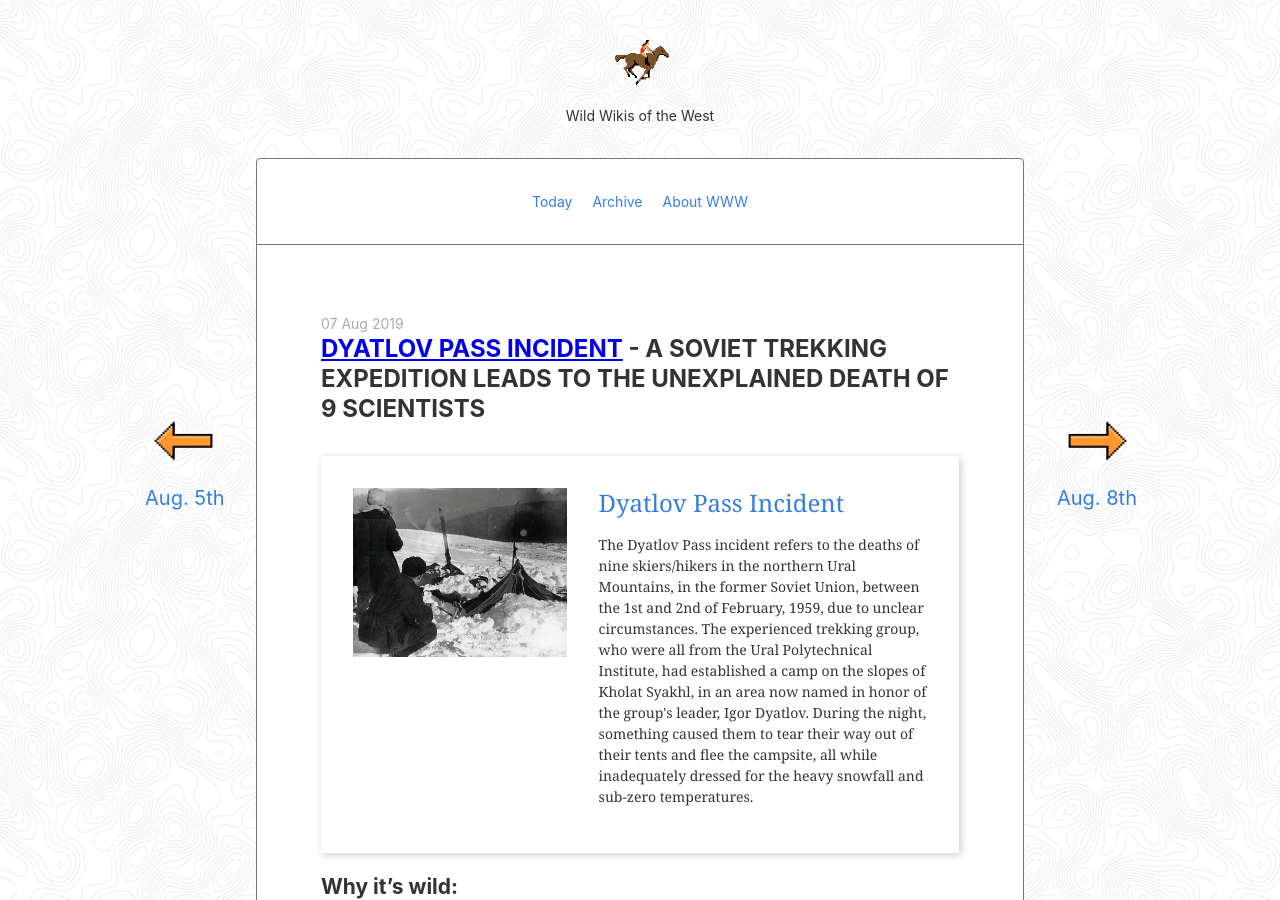
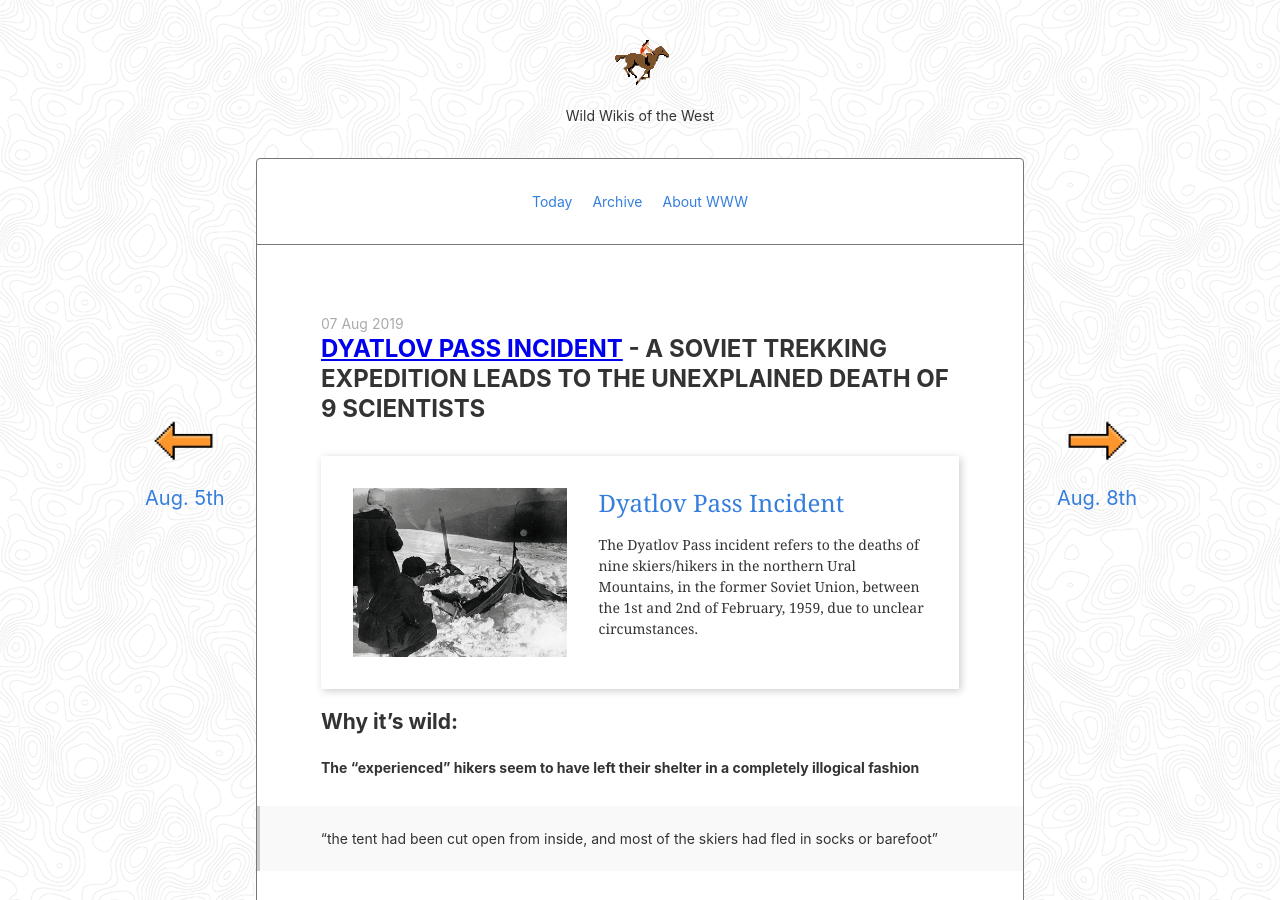
Before and after one commit to agent-reed/WildWikisWest, a Jekyll site: the page built from _posts/2019-08-07-datylovpassincident.md, in a window 1280 px wide and 900 px high. Built offline with Jekyll 4.4.1, drawn with Linux system fonts in a browser that asks for light colours; nearby versions of some CDN libraries.

```diff
--- a/_posts/2019-08-07-datylovpassincident.md
+++ b/_posts/2019-08-07-datylovpassincident.md
@@ -3,7 +3,7 @@ title: Dyatlov Pass Incident
 subtitle: A soviet trekking expedition leads to the unexplained death of 9 scientists
 date: 2019-08-07
 link: https://en.wikipedia.org/wiki/Dyatlov_Pass_incident
-linkText: The Dyatlov Pass incident refers to the deaths of nine skiers/hikers in the northern Ural Mountains, in the former Soviet Union, between the 1st and 2nd of February, 1959, due to unclear circumstances. The experienced trekking group, who were all from the Ural Polytechnical Institute, had established a camp on the slopes of Kholat Syakhl, in an area now named in honor of the group's leader, Igor Dyatlov. During the night, something caused them to tear their way out of their tents and flee the campsite, all while inadequately dressed for the heavy snowfall and sub-zero temperatures.
+linkText: The Dyatlov Pass incident refers to the deaths of nine skiers/hikers in the northern Ural Mountains, in the former Soviet Union, between the 1st and 2nd of February, 1959, due to unclear circumstances.
 author: Andrew G
 image: dyatlovpassincident.jpg
 tags:
```
Also changed, not shown: _posts/2019-08-09-nuclearaccidents.md (added, +22 -0 lines), images/posts/batbomb.jpg (added).
